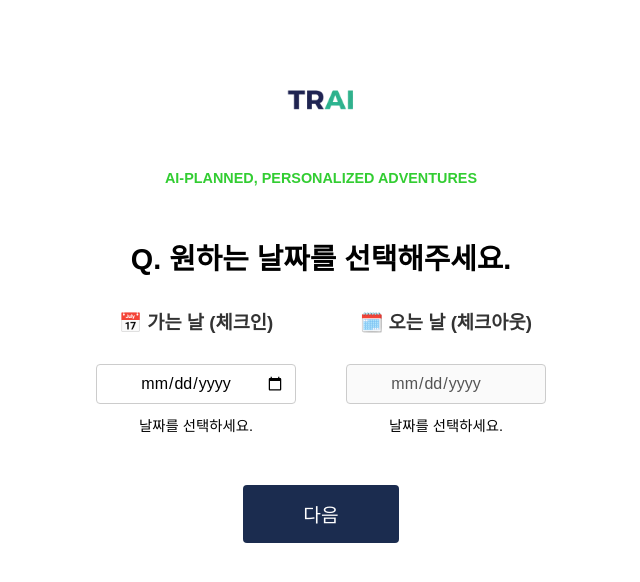
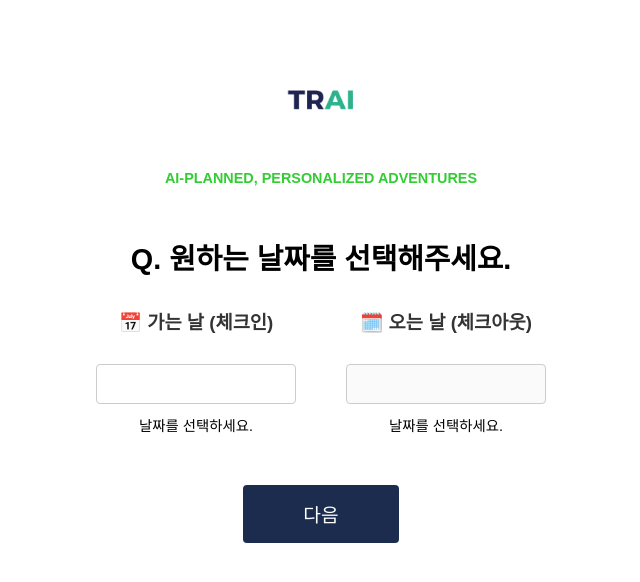
Before and after one commit to Roh37Chef/TRAI, a React (Vite) app in the folder frontend/: page /option3 in a window 1280 px wide. Shown: the top 582 px of the page, without its empty margins (319-959 px from the left). Built offline with nearby package versions, Linux system fonts and the light colour scheme; what react-naver-maps would draw is missing.

Commit message:
Update Option3Page.jsx

```diff
--- a/frontend/src/pages/Option3Page.jsx
+++ b/frontend/src/pages/Option3Page.jsx
@@ -1,8 +1,10 @@
-// src/pages/Option3Page.jsx (의존성 제거 및 HTML Input 대체 최종 버전)
+// src/pages/Option3Page.jsx (디자인된 달력 UI를 위한 react-datepicker 복구 최종 버전)
 
 import React, { useState } from 'react';
 import { useNavigate } from 'react-router-dom';
-// react-datepicker 관련 import는 모두 제거되었습니다.
+import DatePicker from 'react-datepicker';
+import 'react-datepicker/dist/react-datepicker.css'; // 디자인된 달력의 CSS
+// style.css에서 react-datepicker CSS를 오버라이딩하여 커스텀 디자인을 적용합니다.
 
 import LargeLogo from '../assets/logo1.jpg';
 
@@ -14,6 +16,7 @@ const datePickerContainerStyle = {
     margin: '0 auto',
 };
 
+// input 스타일 (DatePicker가 사용하는 input 태그에 적용됨)
 const inputStyle = {
     padding: '10px',
     border: '1px solid #ccc',
@@ -24,29 +27,19 @@ const inputStyle = {
     cursor: 'pointer',
     width: '200px',
     marginTop: '10px',
-    // HTML input[type=date] 스타일
     height: '40px',
-    fontFamily: 'inherit', // 기본 폰트 상속
 };
 
 const Option3Page = () => {
     const navigate = useNavigate();
-    const [goingDate, setGoingDate] = useState(''); // YYYY-MM-DD 문자열 저장
-    const [comingDate, setComingDate] = useState(''); // YYYY-MM-DD 문자열 저장
-
-    // 오늘 날짜를 YYYY-MM-DD 형식으로 반환 (min 속성에 사용)
-    const getToday = () => {
-        const date = new Date();
-        return date.toISOString().split('T')[0];
-    };
+    const [goingDate, setGoingDate] = useState(null);
+    const [comingDate, setComingDate] = useState(null);
 
     const handleNext = () => {
         if (!goingDate || !comingDate) {
             alert("가는 날과 오는 날을 모두 선택해주세요.");
             return;
         }
-
-        // 문자열 비교 (YYYY-MM-DD 형식)
         if (goingDate >= comingDate) {
             alert("오는 날은 가는 날보다 늦어야 합니다.");
             return;
@@ -55,8 +48,8 @@ const Option3Page = () => {
         // Option 4를 건너뛰고 Option 6으로 이동하는 라우팅 유지
         navigate('/option6', {
             state: {
-                goingDate: goingDate,
-                comingDate: comingDate
+                goingDate: goingDate.toISOString().split('T')[0],
+                comingDate: comingDate.toISOString().split('T')[0]
             }
         });
     };
@@ -78,38 +71,42 @@ const Option3Page = () => {
 
             <div style={datePickerContainerStyle}>
 
-                {/* 가는 날 선택 (HTML input[type=date] 사용) */}
+                {/* 가는 날 선택 (DatePicker 사용) */}
                 <div>
                     <h3 style={{ marginBottom: '20px', color: goingDate ? '#1B2C4F' : '#333' }}>
                         📅 가는 날 (체크인)
                     </h3>
-                    <input
-                        type="date"
-                        value={goingDate}
-                        onChange={(e) => setGoingDate(e.target.value)}
-                        min={getToday()} // 오늘 날짜 이후로만 선택 가능
-                        style={inputStyle}
+                    <DatePicker
+                        selected={goingDate}
+                        onChange={(date) => setGoingDate(date)}
+                        selectsStart
+                        startDate={goingDate}
+                        endDate={comingDate}
+                        minDate={new Date()}
+                        customInput={<input style={inputStyle} readOnly placeholder="가는 날짜 선택"/>}
                     />
                     <p style={{ marginTop: '10px', fontSize: '0.9em' }}>
-                        {goingDate ? `선택된 날짜: ${goingDate}` : '날짜를 선택하세요.'}
+                        {goingDate ? `선택된 날짜: ${goingDate.toDateString()}` : '날짜를 선택하세요.'}
                     </p>
                 </div>
 
-                {/* 오는 날 선택 (HTML input[type=date] 사용) */}
+                {/* 오는 날 선택 (DatePicker 사용) */}
                 <div>
                     <h3 style={{ marginBottom: '20px', color: comingDate ? '#1B2C4F' : '#333' }}>
                         🗓️ 오는 날 (체크아웃)
                     </h3>
-                    <input
-                        type="date"
-                        value={comingDate}
-                        onChange={(e) => setComingDate(e.target.value)}
-                        min={goingDate || getToday()} // 가는 날 이후 또는 오늘 이후
+                    <DatePicker
+                        selected={comingDate}
+                        onChange={(date) => setComingDate(date)}
+                        selectsEnd
+                        startDate={goingDate}
+                        endDate={comingDate}
+                        minDate={goingDate || new Date()}
+                        customInput={<input style={inputStyle} readOnly placeholder="오는 날짜 선택"/>}
                         disabled={!goingDate} // 가는 날이 선택되어야 오는 날 선택 가능
-                        style={inputStyle}
                     />
                     <p style={{ marginTop: '10px', fontSize: '0.9em' }}>
-                        {comingDate ? `선택된 날짜: ${comingDate}` : '날짜를 선택하세요.'}
+                        {comingDate ? `선택된 날짜: ${comingDate.toDateString()}` : '날짜를 선택하세요.'}
                     </p>
                 </div>
             </div>
```
